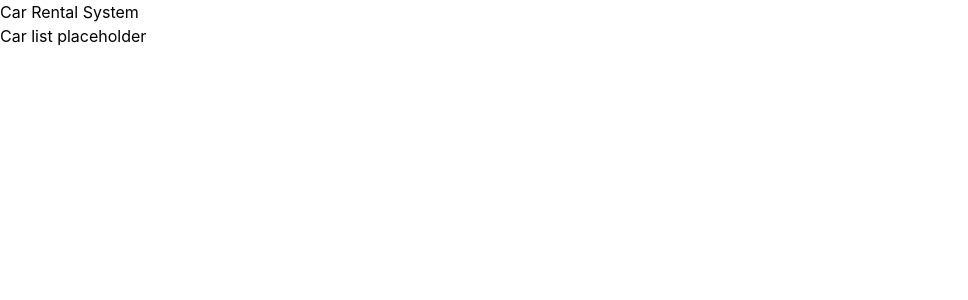
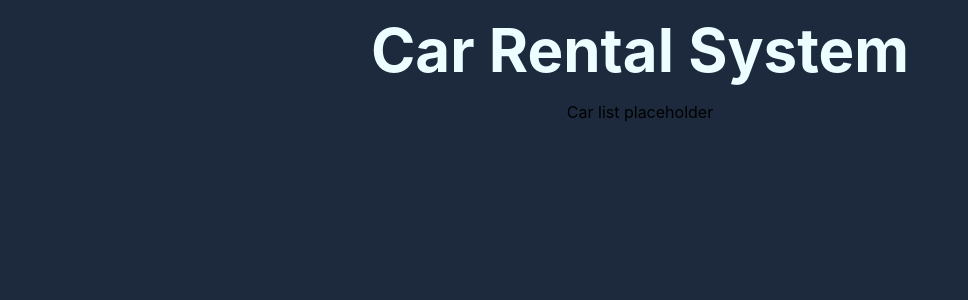
Before and after one commit to stanoz/car-rental-system, a React (Vite) app in the folder frontend/: page / in a window 1280 px wide. Shown: the top 300 px of the page, without its empty margins (0-968 px from the left). Built offline with nearby package versions, Linux system fonts and the light colour scheme.

Commit message:
styled Header component and Layout

```diff
--- a/frontend/src/layout/Header.tsx
+++ b/frontend/src/layout/Header.tsx
@@ -1,3 +1,7 @@
 export default function Header() {
-    return <h1>Car Rental System</h1>
+    return (
+        <header>
+            <h1 className="text-6xl font-bold text-cyan-50 my-5">Car Rental System</h1>
+        </header>
+    );
 }
--- a/frontend/src/layout/Layout.tsx
+++ b/frontend/src/layout/Layout.tsx
@@ -3,9 +3,11 @@ import Header from "./Header";
 
 export default function Layout() {
     return (
-        <main>
+        <div className="flex flex-col items-center bg-slate-800 w-screen h-screen">
             <Header />
-            <Outlet />
-        </main>
+            <main >
+                <Outlet />
+            </main>
+        </div>
     );
 }
```
